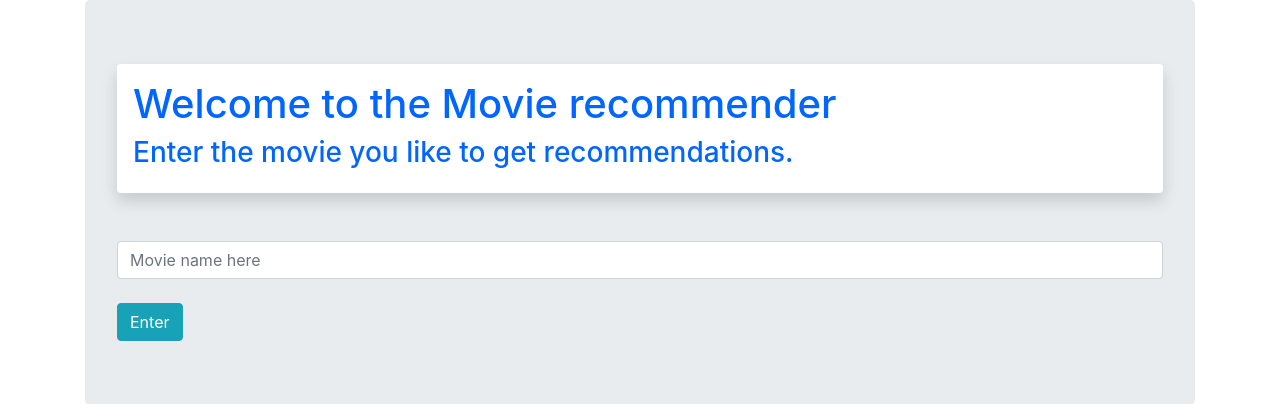
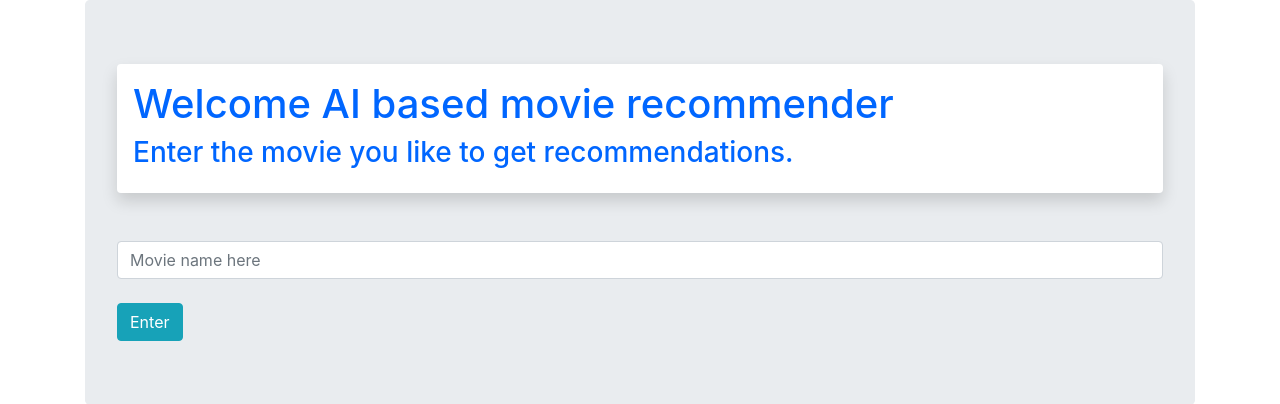
Before and after one commit to Jheel-patel/Movie-Recommendation-Engine, a Flask app: page / in a window 1280 px wide. Shown: the part 74-478 px from the top of the page. Run offline with Flask 2, Linux system fonts and the light colour scheme; some libraries are stand-ins or nearby versions.

Commit message:
Formatting

```diff
--- a/templates/home.html
+++ b/templates/home.html
@@ -1,7 +1,7 @@
 {% extends 'base.html' %}
 {% block content %}
 <div class="shadow p-3 mb-5 bg-white rounded">
-  <h1 style="color:rgb(0, 102, 255)">Welcome to the Movie recommender</h1>
+  <h1 style="color:rgb(0, 102, 255)">Welcome AI based movie recommender</h1>
   <h3 style="color:rgb(0, 102, 255)">Enter the movie you like to get recommendations.</h3>
 </div>
 
```
